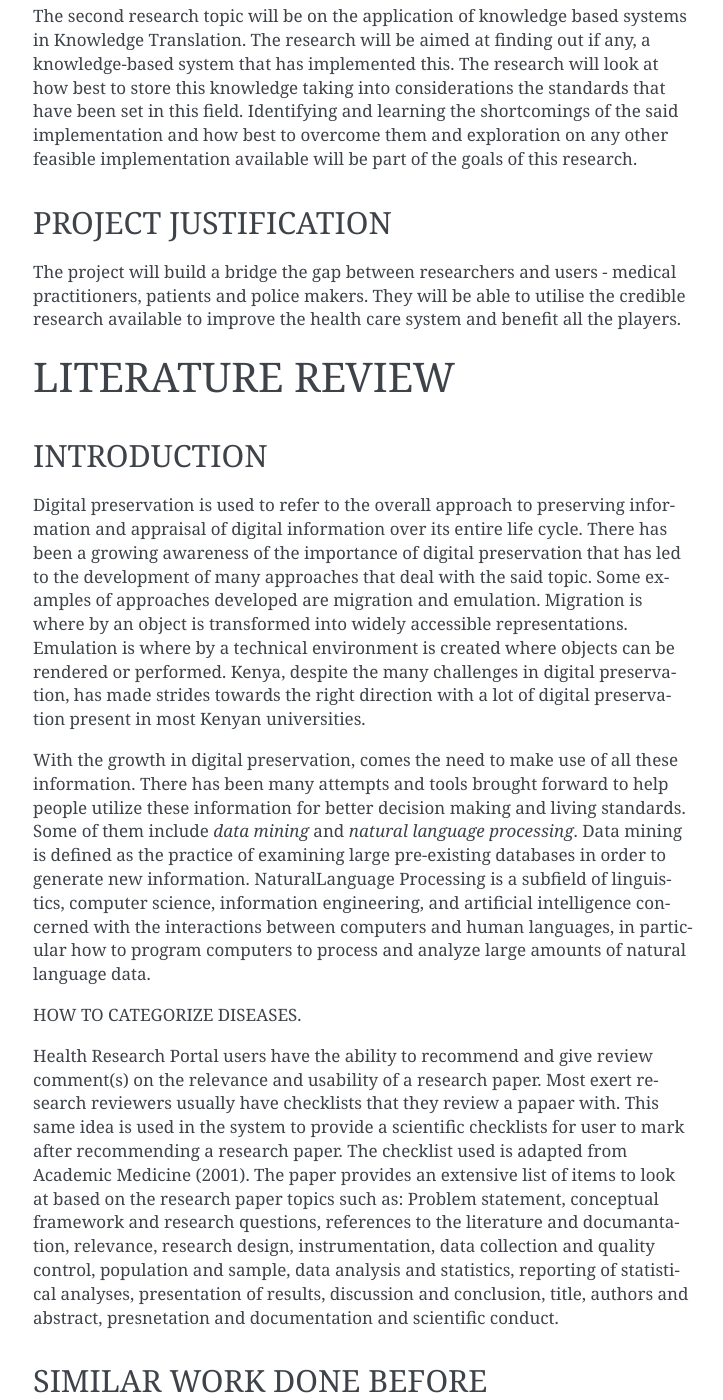
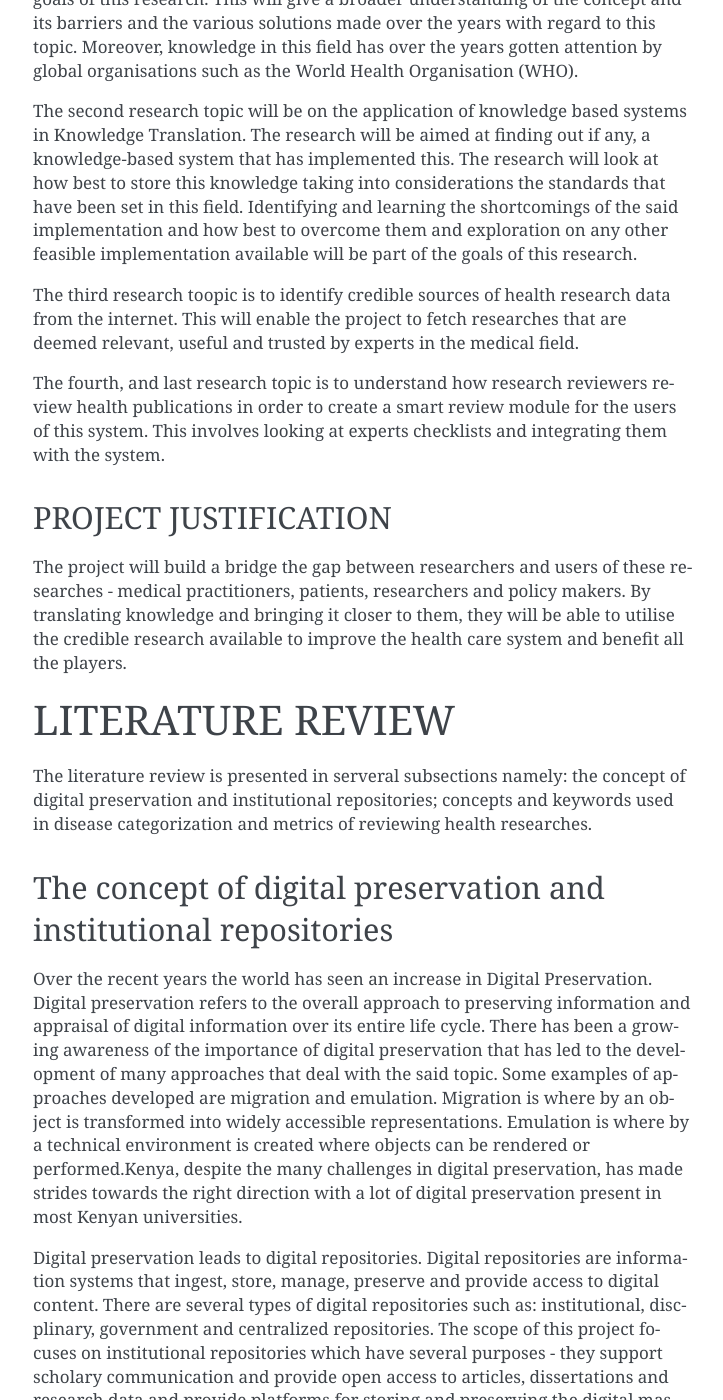
Before and after one commit to AGeekNamedSlickBack/health_research_portal, a Sphinx documentation site: the page built from docs/source/project_report.rst, in a window 1280 px wide and 1400 px high, scrolled down 2719 px. Shown: the whole window, without its empty margins (387-1110 px from the left). Built offline with Sphinx 7.4.7, drawn with Linux system fonts in a browser that asks for light colours; some of the changed text lies outside the part shown.

Commit message:
Documentation

```diff
--- a/docs/source/project_report.rst
+++ b/docs/source/project_report.rst
@@ -53,7 +53,8 @@ have taken up the challenge and supported any implementation put forward on Know
 
 This project is a technology-based implementation of the concepts of Knowledge Translation
 that will address the underutilization of the extensive and intensive research done in the
-health sector. I will be collaborating with Professor Peter Wagacha Waiganjo.
+health sector by mining health researches from a wide range of online sources, sorting them out
+and put them in easily identifiable categories. I will be collaborating with Professor Peter Wagacha Waiganjo.
 
 PROBLEM STATEMENT
 ~~~~~~~~~~~~~~~~~
@@ -77,6 +78,8 @@ This project’s objectives are based on two broad topics:
 
        * Research on the topic of Knowledge Translation.
        * Research on the application of knowledge based systems in the field of Knowledge Translation.
+       * Research on credible sources of researches.
+       * Research on how researches in the medical field are reviewed.
 
     #) SYSTEM DEVELOPMENT OBJECTIVES
 
@@ -85,8 +88,8 @@ This project’s objectives are based on two broad topics:
        * using the various available tools such as Data Flow Diagrams.
        * To test, implement and document:
 
-            * a relational database to store the information
-            * web scraper to automate the collection of information
+            * a relational database to store the information - Postgresql.
+            * web scraper to automate the collection of researches - BeautifulSoup
             * Full-Text Search to index the information for fast and accurate search results
             * a review mechanism for users to review information based on its usefulness and applicability.
 
@@ -107,26 +110,53 @@ considerations the standards that have been set in this field. Identifying and l
 shortcomings of the said implementation and how best to overcome them and exploration on any other
 feasible implementation available will be part of the goals of this research.
 
+The third research toopic is to identify credible sources of health research data from the internet.
+This will enable the project to fetch researches that are deemed relevant, useful and trusted by
+experts in the medical field.
+
+The fourth, and last research topic is to understand how research reviewers review health publications
+in order to create a smart review module for the users of this system. This involves looking at experts
+checklists and integrating them with the system.
+
 PROJECT JUSTIFICATION
 ~~~~~~~~~~~~~~~~~~~~~
-The project will build a bridge the gap between researchers and users - medical practitioners,
-patients and police makers. They will be able to utilise the credible research available to
-improve the health care system and benefit all the players.
+The project will build a bridge the gap between researchers and users of these researches - medical practitioners,
+patients, researchers and policy makers. By translating knowledge and bringing it closer to them,
+they will be able to utilise the credible research available to improve the health care system and benefit all the players.
 
 
 LITERATURE REVIEW
 =================
 
-INTRODUCTION
-~~~~~~~~~~~~
-Digital preservation is used to refer to the overall approach to preserving information and
-appraisal of digital information over its entire life cycle. There has been a growing awareness
-of the importance of digital preservation that has led to the development of many approaches that
-deal with the said topic. Some examples of approaches developed are migration and emulation.
-Migration is where by an object is transformed into widely accessible representations.
-Emulation is where by a technical environment is created where objects can be rendered or performed.
-Kenya, despite the many challenges in digital preservation, has made strides towards the right
-direction with a lot of digital preservation present in most Kenyan universities.
+The literature review is presented in serveral subsections namely: the concept of digital preservation and
+institutional repositories; concepts and keywords used in disease categorization and metrics of reviewing health researches.
+
+The concept of digital preservation and institutional repositories
+~~~~~~~~~~~~~~~~~~~~~~~~~~~~~~~~~~~~~~~~~~~~~~~~~~~~~~~~~~~~~~~~~~
+
+Over the recent years the world has seen an increase in Digital Preservation. Digital preservation refers
+to the overall approach to preserving information and appraisal of digital information over its entire
+life cycle. There has been a growing awareness of the importance of digital preservation that has led
+to the development of many approaches that deal with the said topic. Some examples of approaches
+developed are migration and emulation. Migration is where by an object is transformed into widely
+accessible representations. Emulation is where by a technical environment is created where objects can
+be rendered or performed.Kenya, despite the many challenges in digital preservation, has made strides
+towards the right direction with a lot of digital preservation present in most Kenyan universities.
+
+Digital preservation leads to digital repositories. Digital repositories are information systems that
+ingest, store, manage, preserve and provide access to digital content. There are several types of digital
+repositories such as: institutional, discplinary, government and centralized repositories. The scope of
+this project focuses on institutional repositories which have several purposes - they support
+scholary communication and provide open access to articles, dissertations and research data and provide
+platforms for storing and preserving the digital master files created as a result of digitization projects.
+
+Most IRs in Kenya are owned by universities. These include University of Nairobi, Kenyatta University,
+Jomo Kenyatta University of Agriculture and Technology, Moi University, Egerton University, Maseno University,
+the Technical University of Kenya among other universities. Of all the universities in Kenya, UoN, KU, SU, PU,
+JKUAT and DeKUT are some of the universities who've had their IRs listed in the worldwide directory of IRs. As
+such they provide a good candidates of research information to be utilised by this project. UoN, moreover, has
+the largest repository in terms of the total item count. Therefore, it provides adequate research information on
+various topics include health research. Other universities IRs will work as supplimentary sources.
 
 With the growth in digital preservation, comes the need to make use of all these information. There
 has been many attempts and tools brought forward to help people utilize these information for better
@@ -136,7 +166,28 @@ information. NaturalLanguage Processing is a subfield of linguistics, computer s
 and artificial intelligence concerned with the interactions between computers and human languages, in
 particular how to program computers to process and analyze large amounts of natural language data.
 
-HOW TO CATEGORIZE DISEASES.
+Concepts and keywords used in dieseases categorization
+~~~~~~~~~~~~~~~~~~~~~~~~~~~~~~~~~~~~~~~~~~~~~~~~~~~~~~
+Researches have been categorized based on the diseases they address. These categories follow ICD-10 guidelines.
+ICD is the foundation for the identification of health trends and statistics globally, and the international
+standard for reporting diseases and health conditions. It is the diagnostic classification standard for all
+clinical and research purposes. According to a history from the WHO the first international classification
+edition, known as the International List of Causes of Death, was adopted by the International Statistical
+Institute in 1893.
+
+WHO was entrusted with the ICD at its creation in 1948 and published the 6th version, ICD-6, that incorporated
+morbidity for the first time. The WHO Nomenclature Regulations, adopted in 1967, stipulated that Member States
+use the most current ICD revision for mortality and morbidity statistics. The ICD has been revised and published
+in a series of editions to reflect advances in health and medical science over time.
+
+ICD-10 was endorsed in May 1990 by the Forty-third World Health Assembly. It is cited in more than 20,000 scientific
+articles and used by more than 100 countries around the world. A version of ICD-11 was released on 18 June 2018 to allow
+Member States to prepare for implementation, including translating ICD into their national languages. ICD-11 will be
+submitted to the 144th Executive Board Meeting in January 2019 and the Seventy-second World Health Assembly in May 2019
+and, following endorsement, Member States will start reporting using ICD-11 on 1 January 2022.
+
+Metrics of reviewing health researches
+~~~~~~~~~~~~~~~~~~~~~~~~~~~~~~~~~~~~~~
 
 Health Research Portal users have the ability to recommend and give review comment(s) on the relevance and
 usability of a research paper. Most exert research reviewers usually have checklists that they review a
@@ -274,3 +325,6 @@ System design for the project has been represented using **Data Flow Diagrams**.
 References
 ==========
 https://journals.lww.com/academicmedicine/Fulltext/2001/09000/APPENDIX_1__CHECKLIST_OF_REVIEW_CRITERIA.37.aspx
+Digital repos - https://www.sciencedirect.com/topics/computer-science/digital-repository
+IRs - https://www.researchgate.net/publication/327187267_Green_open_access_in_Kenya_a_review_of_the_content_policies_and_usage_of_institutional_repositories
+ICD-10 - https://www.who.int/classifications/icd/en/
```
Also changed, not shown: static/css/main.css (+53 -0 lines), 1 other file.
